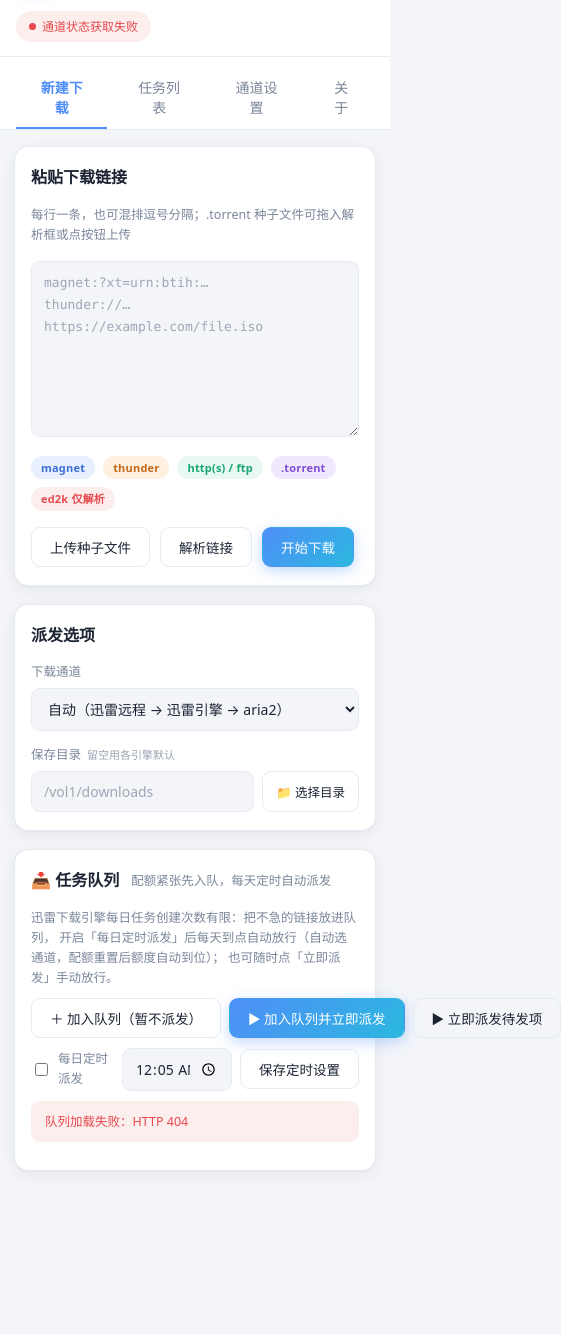
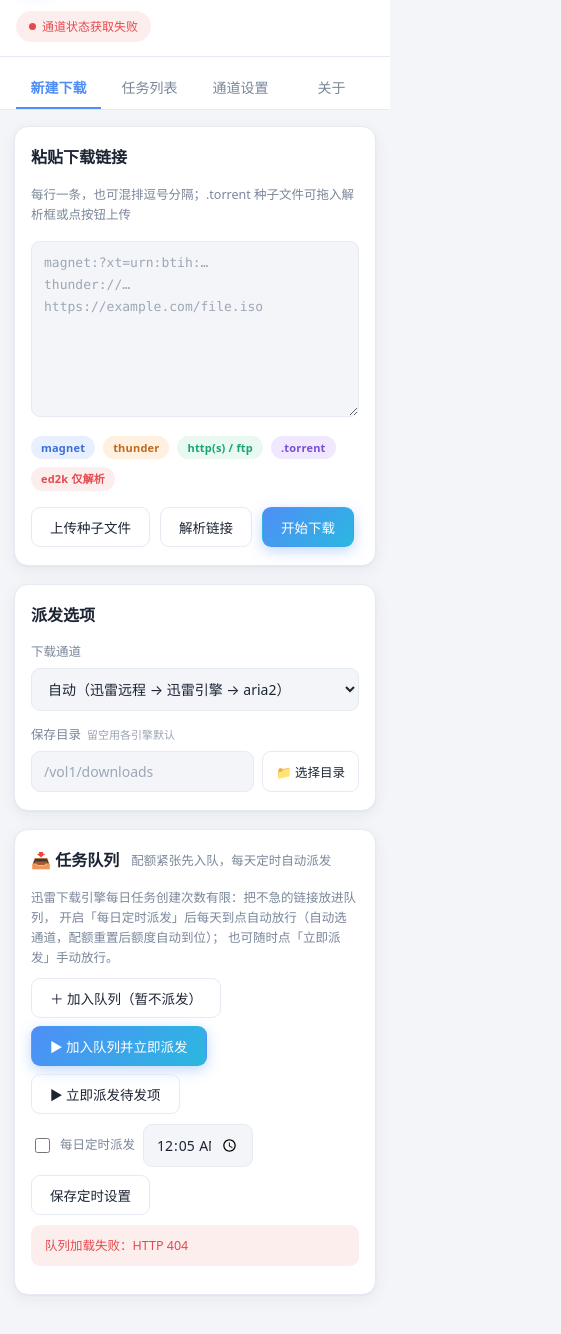
Before and after one commit to maglcal/fnmedia-dl, a plain HTML site: page app/ui/index.html in a window 390 px wide. Shown: the part 70-1404 px from the top of the page, 561 px wide, since content can reach past the window. Before the commit the page ends 1299 px from the top, so only its background shows below. Drawn offline with Linux system fonts and the light colour scheme; files that its build step writes are made by us from their sources; no server answers; files whose address does not match are found by name.

Commit message:
fix: 移动端窄屏布局修复（按钮换行/文字防竖排/标签均分/选项行堆叠），版本 0.1.43.1

```diff
--- a/app/ui/app.css
+++ b/app/ui/app.css
@@ -179,7 +179,7 @@ input::placeholder, textarea::placeholder { color: var(--muted); opacity: .7; }
 
 /* ---------------- 按钮 ---------------- */
 .actions { display: flex; gap: 10px; margin-top: 16px; flex-wrap: wrap; }
-.row-inline { display: flex; align-items: center; gap: 12px; }
+.row-inline { display: flex; align-items: center; gap: 12px; flex-wrap: wrap; }
 .row-inline .grow { flex: 1; min-width: 0; }
 
 .btn {
@@ -204,6 +204,7 @@ input::placeholder, textarea::placeholder { color: var(--muted); opacity: .7; }
 .check {
   display: inline-flex; align-items: center; gap: 7px;
   font-size: 12.5px; color: var(--muted); cursor: pointer; user-select: none;
+  white-space: nowrap; flex-shrink: 0;
 }
 .check input { width: 15px; height: 15px; accent-color: var(--primary); }
 
@@ -475,8 +476,11 @@ input::placeholder, textarea::placeholder { color: var(--muted); opacity: .7; }
 @media (max-width: 760px) {
   .topbar { padding: 14px 16px; }
   .tabs { padding: 10px 16px 0; }
+  .tab { flex: 1 1 0; min-width: 0; padding: 10px 6px; text-align: center; }
   main { padding: 16px 14px 40px; }
   .card { padding: 18px 16px; }
   .form-grid { grid-template-columns: 1fr; }
   .brand-icon { width: 38px; height: 38px; }
+  .xd-opt-row { grid-template-columns: 1fr; gap: 4px; }
+  .xd-opt-choices input[type="text"] { min-width: 0; }
 }
```
Also changed, not shown: 2 other files.
